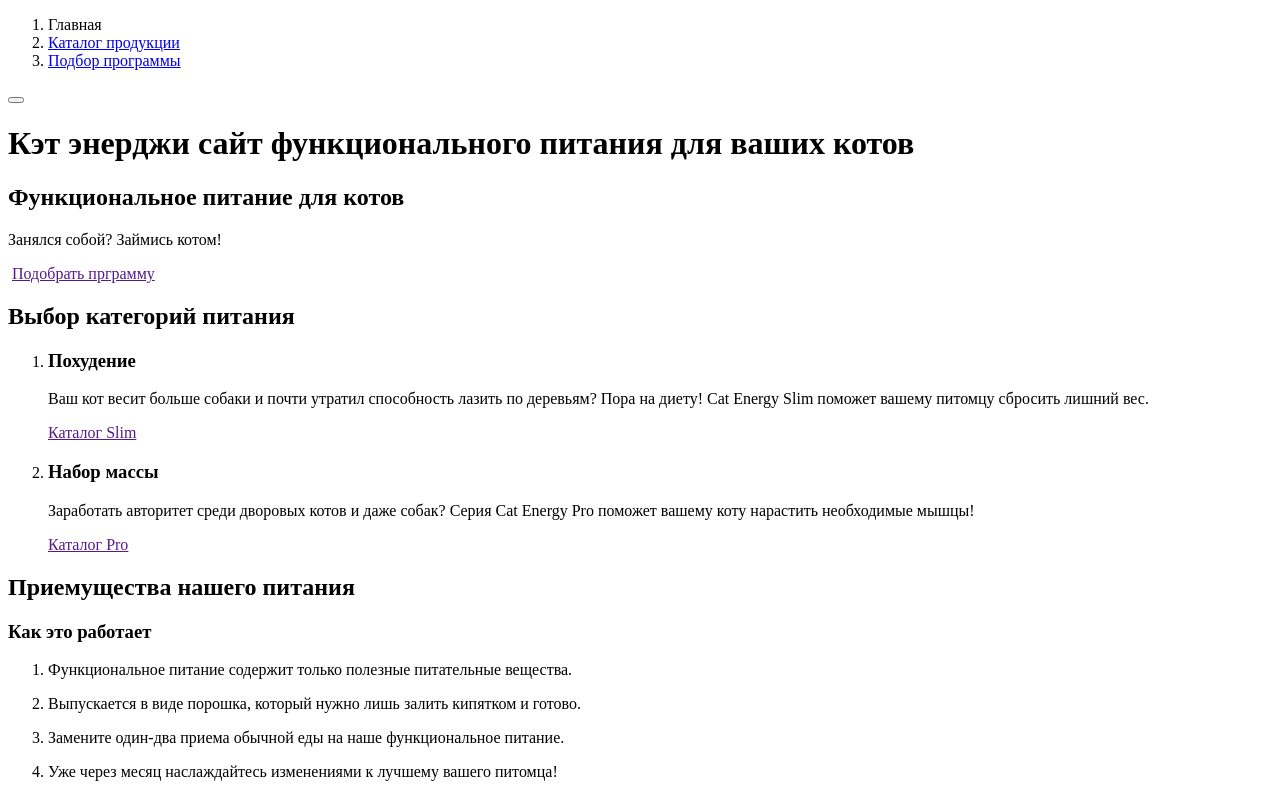
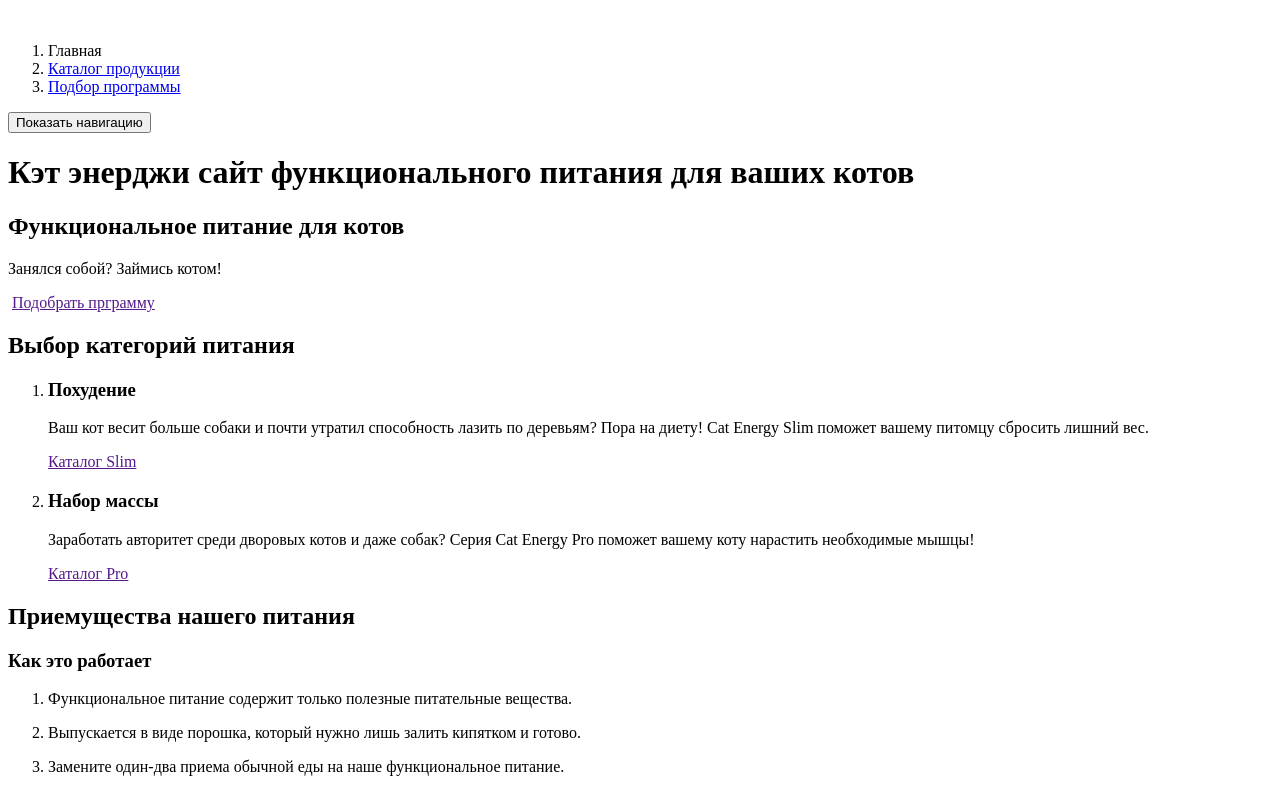
Before and after one commit to GarryVar/858513-cat-energy-19, a website: page source/index.html in a window 1280 px wide. Shown: the top 789 px of the page. Drawn offline with Linux system fonts and the light colour scheme.

Commit message:
Добавляет заглушку под лого в шапке и добавляет описание на переключатель навигации

```diff
--- a/source/index.html
+++ b/source/index.html
@@ -7,7 +7,9 @@
   <body calss="page-index">
     <header class="page-header">
 
-      <div class="page-header__logo"></div>
+      <div class="page-header__logo">
+        <img src=""https://via.placeholder.com/150x150" alt="">
+      </div>
 
       <nav class="main-nav">
         <ol class="main-nav__list">
@@ -16,7 +18,7 @@
           <li class="main-nav__item"><a class="main-nav__link" href="form.html">Подбор программы</a></li>
         </ol>
 
-        <button class="main-nav__toggle" type="button"></button>
+        <button class="main-nav__toggle" type="button">Показать навигацию</button>
       </nav>
     </header>
 
```
